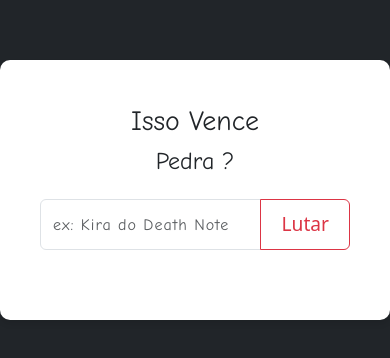
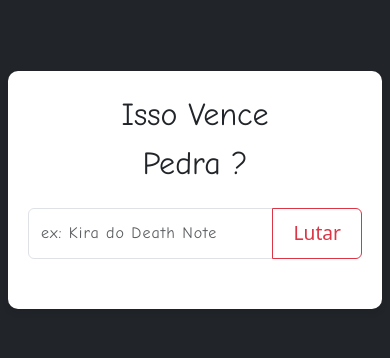
Before and after one commit to Isaac4lves/isso-vence-pedra, a plain HTML site: page index.html in a window 390 px wide. Shown: the part 232-590 px from the top of the page. Drawn offline with nearby package versions, Linux system fonts and the light colour scheme.

Commit message:
style.css 1.1
A fonte comic sans não funcionava no android, então fiz ser uma fonte interna para tentar concertar o problema.

```diff
--- a/style.css
+++ b/style.css
@@ -1,3 +1,10 @@
+@font-face {
+    font-family: 'Comic Sans MS';
+    src: url('fontes/Qdbettercomicsans-jEEeG.ttf') format('truetype');
+    font-weight: normal;
+    font-style: normal;
+}
+
 body {
     display: flex;
     justify-content: center;
@@ -6,56 +13,86 @@ body {
     margin: 0;
     text-align: center;
     background-color: var(--bs-dark);
+    overflow: hidden;
 }
 
 .container-fluid {
     width: 100%;
-    max-width: 800px;  /* Aumentei o max-width para tornar o container maior */
-    padding: 40px;      /* Aumentei o padding para dar mais espaço */
+    max-width: 800px;
+    padding: 40px;
     box-sizing: border-box;
     border-radius: 10px;
     box-shadow: 0 4px 6px rgba(0, 0, 0, 0.09);
     background-color: var(--bs-white);
+    margin: 8px;
+    overflow-wrap: break-word;
 }
 
 h1 {
     font-family: "Comic Sans MS", "Comic Sans", cursive;
     margin: 5px;
+    font-size: 2.5rem;
+    word-wrap: break-word;
 }
 
 p {
     font-family: Arial, Helvetica, sans-serif;
-    font-size: 1.5rem;  /* Aumentei o tamanho da fonte para maior legibilidade */
+    font-size: 1.5rem;
     margin-bottom: 20px;
+    overflow-wrap: break-word;
 }
+
 #oponente_system {
     font-family: "Comic Sans MS", "Comic Sans", cursive;
+    font-size: 2rem;
+    word-wrap: break-word;
 }
+
 #oponente_system::after {
     content: " ?";
 }
 
 input {
     font-family: "Comic Sans MS", "Comic Sans", cursive;
-    font-size:large;
+    font-size: large;
     letter-spacing: 1px;
+    width: 100%;
+    max-width: 100%;
+    box-sizing: border-box;
 }
 
 .input-group {
-    margin-bottom: 30px;  /* Aumentei a margem para dar mais espaço entre os elementos */
+    margin-bottom: 30px;
+    width: 100%;
 }
 
 .btn {
-    font-size: 1.2rem;  /* Aumentei o tamanho dos botões para maior destaque */
+    font-size: 1.2rem;
     padding: 10px 20px;
+    word-wrap: break-word;
 }
 
 .emoji, .resposta {
-    font-size: 1.5rem;   /* Aumentei o tamanho da fonte para as respostas e emojis */
+    font-size: 1.5rem;
     margin-top: 30px;
+    word-wrap: break-word;
 }
 
 .spinner-border {
-    width: 4rem; /* Aumentei o tamanho do spinner */
+    width: 4rem;
     height: 4rem;
 }
+
+@media (max-width: 768px) {
+    h1 {
+        font-size: 2rem;
+    }
+
+    p {
+        font-size: 1.2rem;
+    }
+
+    .container-fluid {
+        padding: 20px;
+    }
+}
```
